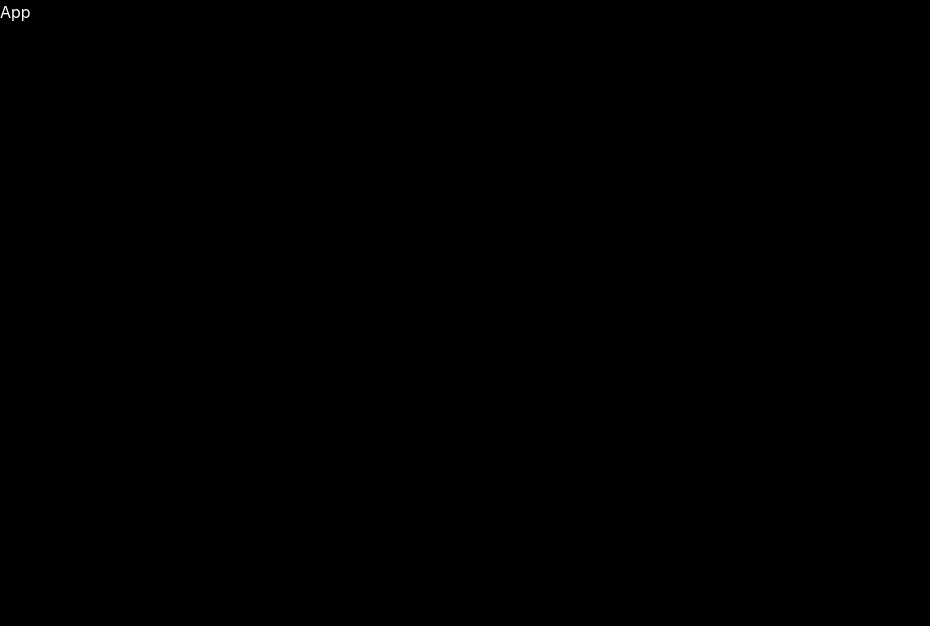
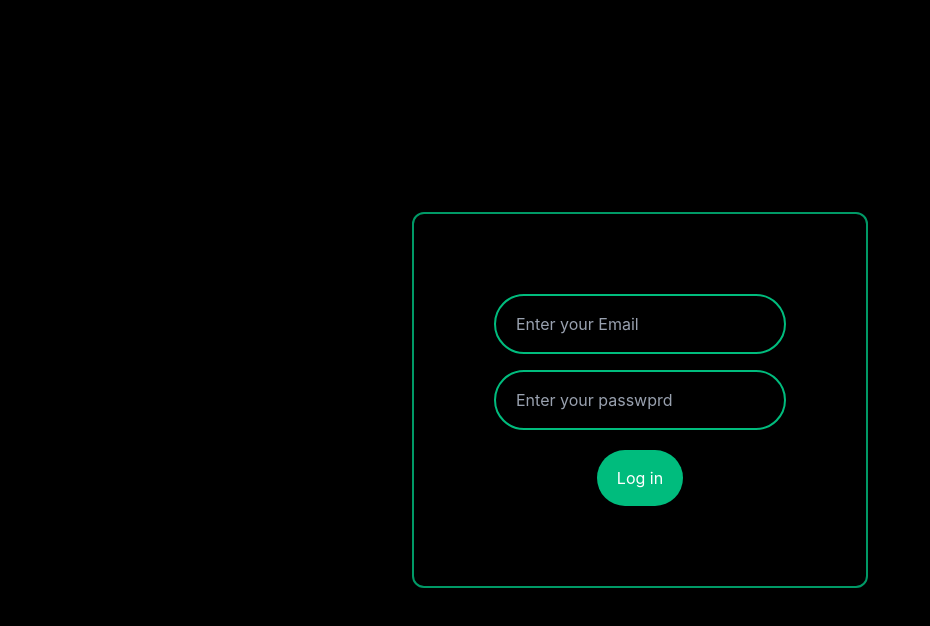
Before and after one commit to singhshubham103codeclub/ReactFrontent_Employe_Managnent_system, a React (Vite) app: page / in a window 1280 px wide. Shown: the top 626 px of the page, without its empty margins (0-930 px from the left). Built offline with nearby package versions, Linux system fonts and the light colour scheme.

Commit message:
loginDone

```diff
--- a/src/App.jsx
+++ b/src/App.jsx
@@ -1,9 +1,10 @@
 import React from "react";
+import Login from "./components/Auth/login";
 const App=()=>{
     return (
-        <div>
-            App
-        </div>
+        <>
+          <Login/>
+        </>
     )
 }
 export default App
--- a/src/components/Auth/login.jsx
+++ b/src/components/Auth/login.jsx
@@ -0,0 +1,35 @@
+import React, { useState } from "react";
+const Login =()=>{
+    const[input1,setInput1]=useState('')
+     const[input2,setInput2]=useState('')
+    const submitHandler=(e)=>{
+        e.preventDefault()
+        console.log("submitted")
+        setInput1('')
+        setInput2('')
+    }
+    const inputHandler1=(e)=>{
+        // console.log("typing...")
+        setInput1(e.target.value)
+    }
+    const inputHandler2=(e)=>{
+        // console.log("typing...")
+        setInput2(e.target.value)
+    }
+
+
+    return (
+        <div className="flex h-screen w-screen items-center justify-center">
+            <div className="border-2 border-emerald-600 p-20 rounded-xl">
+                <form onSubmit={(e)=>{
+                        submitHandler(e)
+                    }} className="flex flex-col justify-center items-center">
+                    <input onChange={inputHandler1} value={input1} required className="border-2 border-emerald-500 py-4 px-5 rounded-full placeholder:text-gray-400" type="email" placeholder="Enter your Email"></input>
+                    <input onChange={inputHandler2} value={input2} required className="border-2 border-emerald-500 py-4 px-5 rounded-full mt-4 placeholder:text-gray-400" type="passeord" placeholder="Enter your passwprd"></input>
+                    <button className=" bg-emerald-500 py-4 px-5 rounded-full mt-5">Log in</button>
+                </form>
+            </div>
+        </div>
+    )
+}
+export default Login
```
